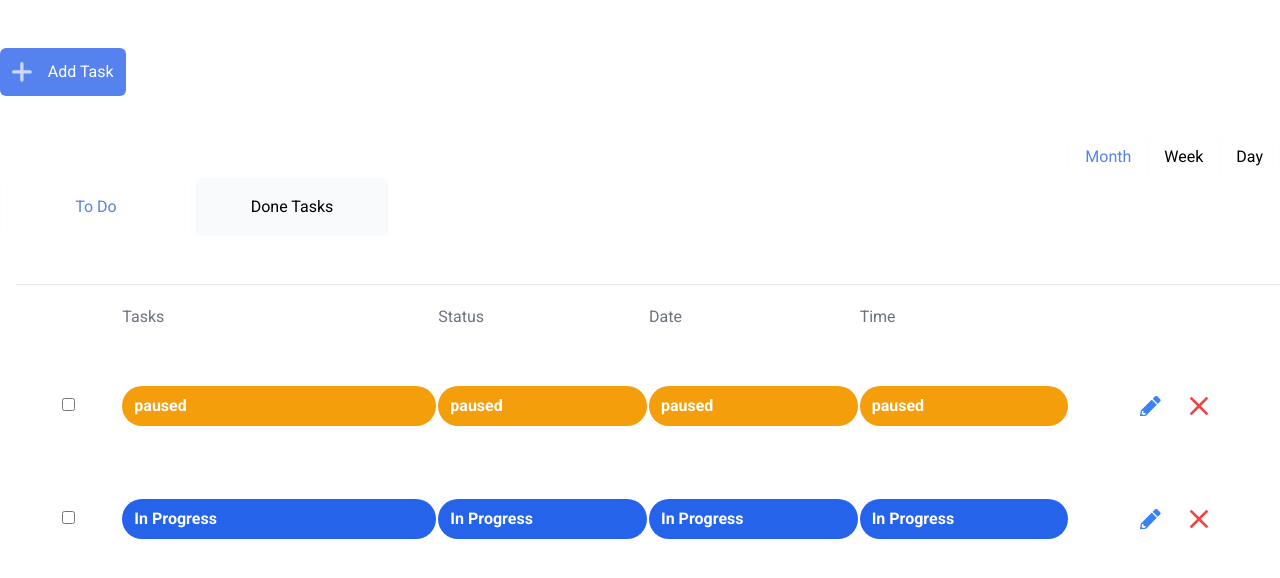
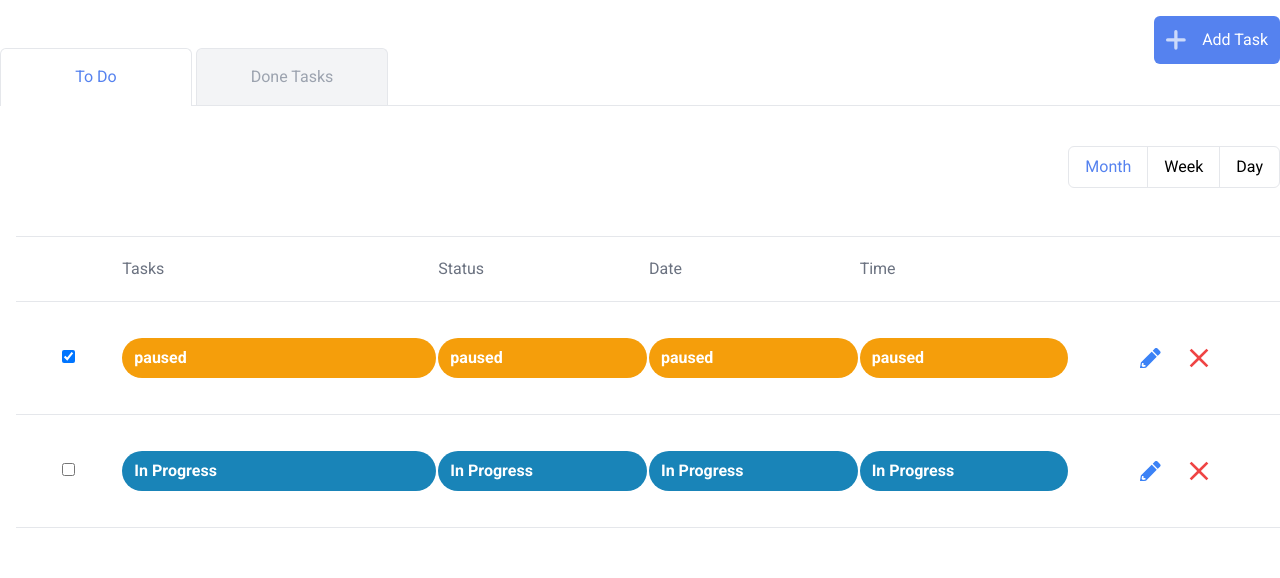
Before and after one commit to FahimAgahi/todolist, a React (Create React App) app: page / in a window 1280 px wide. Shown: the top 578 px of the page. Built offline with nearby package versions, Linux system fonts and the light colour scheme.

Commit message:
fixing UI bugs

```diff
--- a/src/App.tsx
+++ b/src/App.tsx
@@ -6,13 +6,12 @@ import Table from './components/Table';
 
 const App: React.FC = () => {
   const [statusTab, setStatusTab] = useState<number>(0);
-  const [dayTab, setDayTab] = useState<number>(0);
-
   const handleStatusTab = (val: number): number => {
     setStatusTab(val);
     return val;
   };
 
+  const [dayTab, setDayTab] = useState<number>(0);
   const handleDayTab = (val: number): number => {
     setDayTab(val);
     return val;
@@ -21,12 +20,14 @@ const App: React.FC = () => {
 
   const rows = [
     {
+      checked: true,
       tasks: 'Task #1',
       status: 'paused',
       date: '21 October 2020',
       time: '09:30 am',
     },
     {
+      checked: false,
       tasks: 'Task #2',
       status: 'In Progress',
       date: '22 October 2020',
@@ -66,7 +67,7 @@ const App: React.FC = () => {
     <Main>
       <div className="py-12 container mx-auto">
         <div className={'relative mb-10'}>
-          <Button className=" right-0 -top-8">
+          <Button className="absolute right-0 -top-8">
             <svg
               className="text-white text-opacity-70 mr-4"
               xmlns="http://www.w3.org/2000/svg"
@@ -81,24 +82,22 @@ const App: React.FC = () => {
             </svg>
             Add Task
           </Button>
-        </div>
-        <div className={'flex item-center justify-end'}>
-          <ButtonGroup
-            tabs={tabs}
-            value={dayTab}
-            onClick={(): number => handleDayTab(0)}
-          ></ButtonGroup>
-        </div>
+
           <div>
-          <ul className="flex items-center text-center border-b border-black border-opacity-10 w-full">
+            <ul className="flex items-center text-center text-gray-400  border-b border-black  border-gray-400  w-full">
               <li
-              className={`w-48 cursor-pointer rounded-t-md mr-1 py-4 border border-black border-opacity-10 border-b-0 relative  ${
+                className={`w-48 cursor-pointer rounded-t-md mr-1 py-4 border border-black  border-b-0 relative  ${
                   statusTab === 0
                     ? 'bg-white text-primary font-medium'
-                  : 'bg-gray-50'
+                    : 'bg-gray-100'
                 }`}
               >
-              <button onClick={(): number => handleStatusTab(0)}>To Do</button>
+                <button
+                  className="w-full"
+                  onClick={(): number => handleStatusTab(0)}
+                >
+                  To Do
+                </button>
                 {
                   statusTab === 0 && (
                     <div className="h-px bg-white w-full absolute left-0 w-full -bottom-px" />
@@ -106,13 +105,16 @@ const App: React.FC = () => {
                 }
               </li>
               <li
-              className={`w-48 cursor-pointer rounded-t-md mr-1 py-4 border border-black border-opacity-10 border-b-0 relative ${
+                className={`w-48 cursor-pointer rounded-t-md mr-1 py-4 border border-black border-b-0 relative ${
                   statusTab === 1
                     ? 'bg-white text-primary font-medium'
-                  : 'bg-gray-50'
+                    : 'bg-gray-100'
                 }`}
               >
-              <button onClick={(): number => handleStatusTab(0)}>
+                <button
+                  className="w-full"
+                  onClick={(): number => handleStatusTab(1)}
+                >
                   Done Tasks
                 </button>
 
@@ -124,6 +126,15 @@ const App: React.FC = () => {
               </li>
             </ul>
           </div>
+        </div>
+
+        <div className={'flex item-center justify-end'}>
+          <ButtonGroup
+            tabs={tabs}
+            value={dayTab}
+            onClick={(): number => handleDayTab(1)}
+          ></ButtonGroup>
+        </div>
         <div className="mt-4 ml-4 mt-12">
           <Table rows={rows} columns={columns} withCheckBox withAction />
         </div>
@@ -133,3 +144,4 @@ const App: React.FC = () => {
 };
 
 export default App;
+// not changing between day tabs
--- a/src/components/ButtonGroup.tsx
+++ b/src/components/ButtonGroup.tsx
@@ -7,13 +7,13 @@ type ButtonGroupType = {
 };
 const ButtonGroup: React.FC<ButtonGroupType> = ({ tabs, value, onClick }) => {
   return (
-    <div className="border border-black  w-fit-content border-opacity-10 rounded-md ">
+    <div className="border border-black  w-fit-content rounded-md ">
       <ul className="flex items-center">
         {tabs.map((item, i) => (
           <li
             key={'item'}
             className={`py-2 px-4 cursor-pointer ${
-              i !== tabs.length - 1 && 'border-r border-black border-opacity-10'
+              i !== tabs.length - 1 && 'border-r border-black '
             } ${value === i && 'text-primary'}`}
           >
             <button onClick={onClick}>{item}</button>
--- a/src/components/Table.tsx
+++ b/src/components/Table.tsx
@@ -6,6 +6,7 @@ type TableType = {
   withAction: boolean;
   columns: { id: string; name: string; desktopWidth: string }[];
   rows: {
+    checked: boolean;
     tasks: string;
     status: string;
     date: string;
@@ -20,7 +21,7 @@ const Table: React.FC<TableType> = ({
 }) => {
   return (
     <table className="border-t border-black w-full border-opacity-10">
-      <tr className="w-full border-b border-black border-opacity-10 text-left ">
+      <tr className="w-full border-b border-black  text-left ">
         {withCheckBox && (
           <th
             key={'checkbox'}
@@ -38,48 +39,49 @@ const Table: React.FC<TableType> = ({
         {withAction && (
           <th
             key={'action'}
-            className="w-2/12 py-5 text-gray-500 font-normal text-base"
+            className="w-2/12 py-5 text-gray-500 font-normal text-base "
           />
         )}
       </tr>
       {rows.map((row, i) => (
         <tr
           key={i}
-          className="w-full text-left text-gray-500 font-normal text-base border-b border-black border-opacity-10"
+          className="w-full text-left text-gray-500 font-normal text-base border-b border-black"
         >
           {withCheckBox && (
             <td className="py-8 text-center">
-              <input type="checkbox" />
+              <input defaultChecked={row.checked} type="checkbox" />
             </td>
           )}
 
           {columns.map((column) => (
             <td
               key={column.id}
-              className="py-8 font-medium text-gray-900 text-base"
+              className="py-8 font-medium text-gray-900 text-base "
             >
               <div
                 className={`${
-                  row.status === 'In Progress' ? 'bg-blue-600' : 'bg-yellow-500'
+                  row.status === 'In Progress'
+                    ? 'bg-buttonBlue'
+                    : 'bg-yellow-500'
                 } px-3 py-2 text-white rounded-full w-fit-content font-bold`}
               >
                 {row.status}
+                {/* {column.id === status ?  row.status : } */}
               </div>
-              {/* {column.name
-                ? column.onRender(row, column.id)
-                : row[column.id]} */}
+              {/* {column.name ? column.onRender(row, column.id) : row[column.id]} */}
             </td>
           ))}
-          {/*<td>*/}
-
-          {/*</td>*/}
-          {/*<td className="py-8 font-medium text-gray-900 text-base">21 October 2020</td>*/}
-          {/*<td className="py-8 font-medium text-gray-900 text-base">09:30 am</td>*/}
+          {/* <td></td>
+          <td className="py-8 font-medium text-gray-900 text-base">
+            21 October 2020
+          </td>
+          <td className="py-8 font-medium text-gray-900 text-base">09:30 am</td> */}
 
           {withAction && (
-            <td className="py-8 font-medium text-gray-900 text-base">
+            <td className="py-8 font-medium text-gray-900 text-base ">
               <div className="flex items-center justify-center">
-                <button className="w-12 h-12 rounded-full flex items-center justify-center hover:bg-black hover:bg-opacity-4">
+                <button className="w-12 h-12 rounded-full flex items-center justify-center hover:bg-gray-100 ">
                   <svg
                     className="text-blue-500"
                     xmlns="http://www.w3.org/2000/svg"
@@ -94,7 +96,7 @@ const Table: React.FC<TableType> = ({
                     />
                   </svg>
                 </button>
-                <button className="w-12 h-12 rounded-full flex items-center justify-center hover:bg-black hover:bg-opacity-4">
+                <button className="w-12 h-12 rounded-full flex items-center justify-center hover:bg-gray-100">
                   <svg
                     className="text-red-500"
                     width="32px"
--- a/tailwind.config.js
+++ b/tailwind.config.js
@@ -27,7 +27,7 @@ module.exports = {
       pink: colors.pink,
       'primary': '#5582EF',
       'secondary':'#F8F8F8',
-
+      'buttonBlue':'#1984B8',
     },
     spacing: {
       px: '1px',
```
Lines whose indentation alone changed are shown as unchanged.
